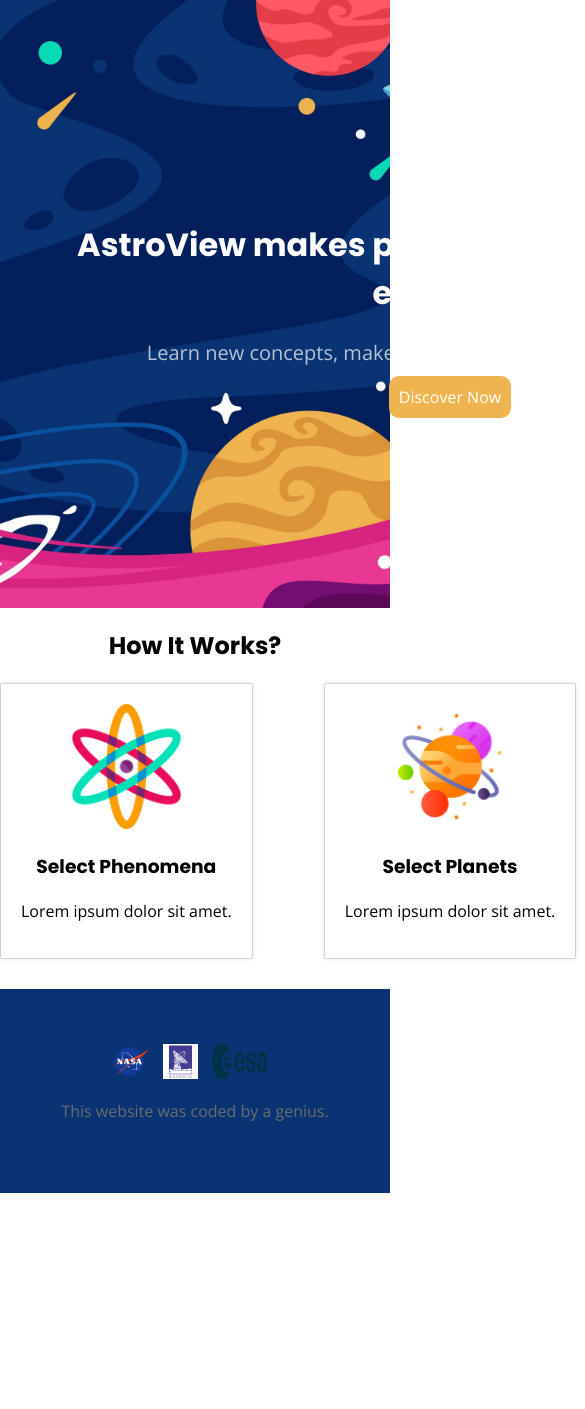
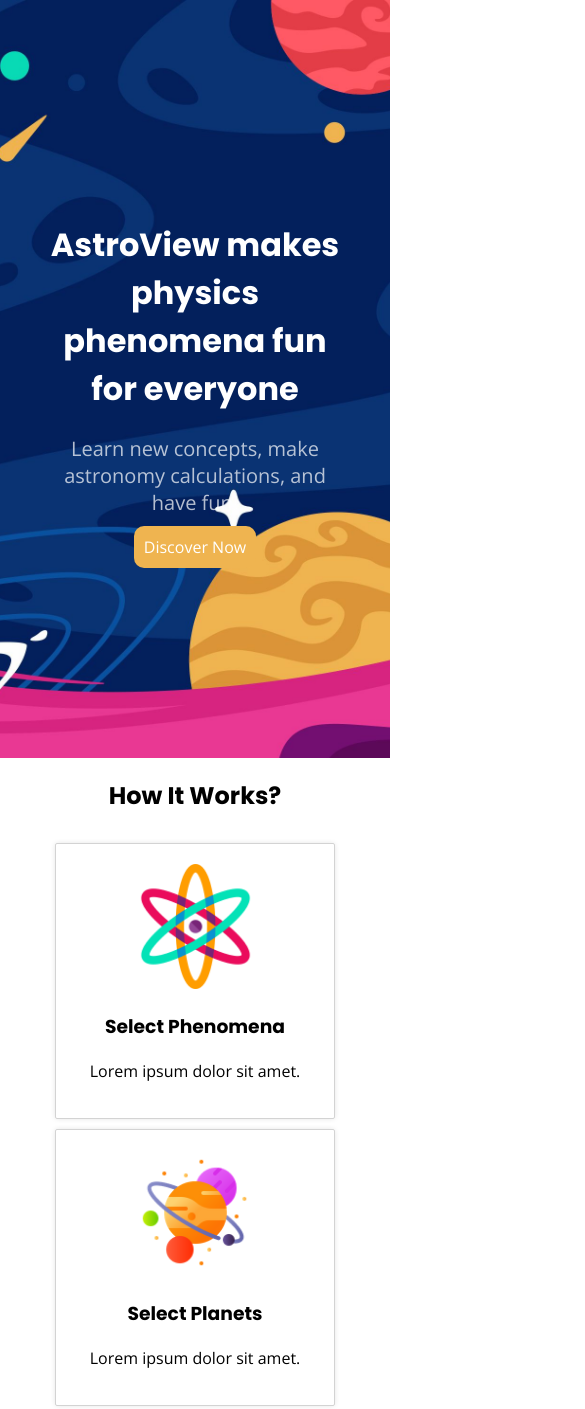
Before and after one commit to egehidiroglu/landing, a plain HTML site: page index.html in a window 390 px wide. Shown: the top 1409 px of the page, 585 px wide, since content can reach past the window. Before the commit the page ends 1193 px from the top, so only its background shows below. Drawn offline with nearby package versions, Linux system fonts and the light colour scheme.

Commit message:
Made the landing page responsive based on size

```diff
--- a/css/components/banner.css
+++ b/css/components/banner.css
@@ -37,3 +37,24 @@
   background-position: 50%;
   border: 1px solid white;
 }
+
+@media (max-width: 960px) {
+  /* For a screen < 960px, this CSS will be read */
+  #banner-container {
+    width: 700px;
+  }
+}
+
+@media (max-width: 720px) {
+  /* For a screen < 720px, this CSS will be read */
+  #banner-container {
+    width: 500px;
+  }
+}
+
+@media (max-width: 540px) {
+  /* For a screen < 540px, this CSS will be read */
+  #banner-container {
+    width: 300px;
+  }
+}
--- a/css/components/card.css
+++ b/css/components/card.css
@@ -22,3 +22,45 @@
   width: 125px;
   height: 125px;
 }
+
+@media (max-width: 960px) {
+  /* For a screen < 960px, this CSS will be read */
+  #cards {
+    width: 700px;
+  }
+
+  #how-it-works-container {
+    width: 700px;
+  }
+
+  .card {
+    margin: 10px;
+  }
+}
+
+@media (max-width: 720px) {
+  /* For a screen < 720px, this CSS will be read */
+  #cards {
+    width: 500px;
+  }
+
+  #how-it-works-container {
+    width: 500px;
+  }
+}
+
+@media (max-width: 540px) {
+  /* For a screen < 540px, this CSS will be read */
+  #cards {
+    width: 300px;
+    display: block;
+  }
+
+  #how-it-works-container {
+    width: 300px;
+  }
+
+  .card {
+    margin: 10px;
+  }
+}
```
